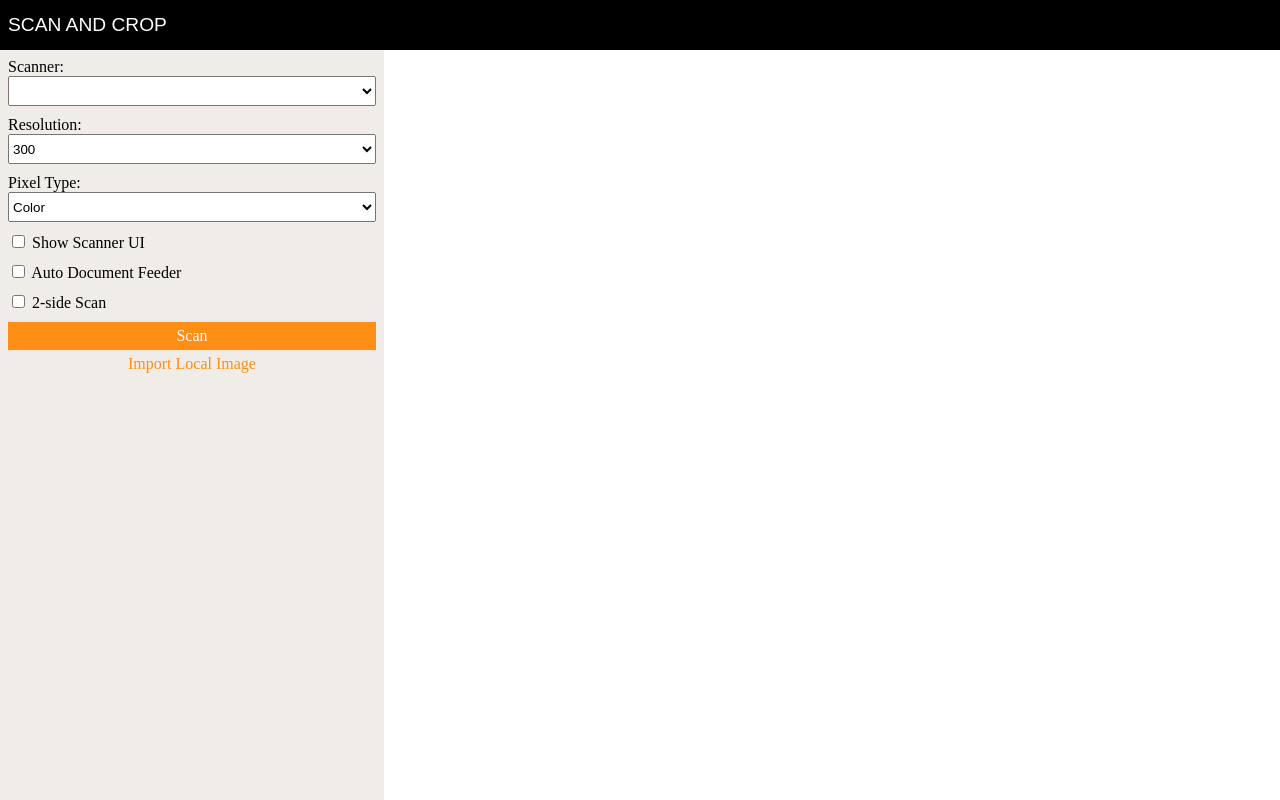
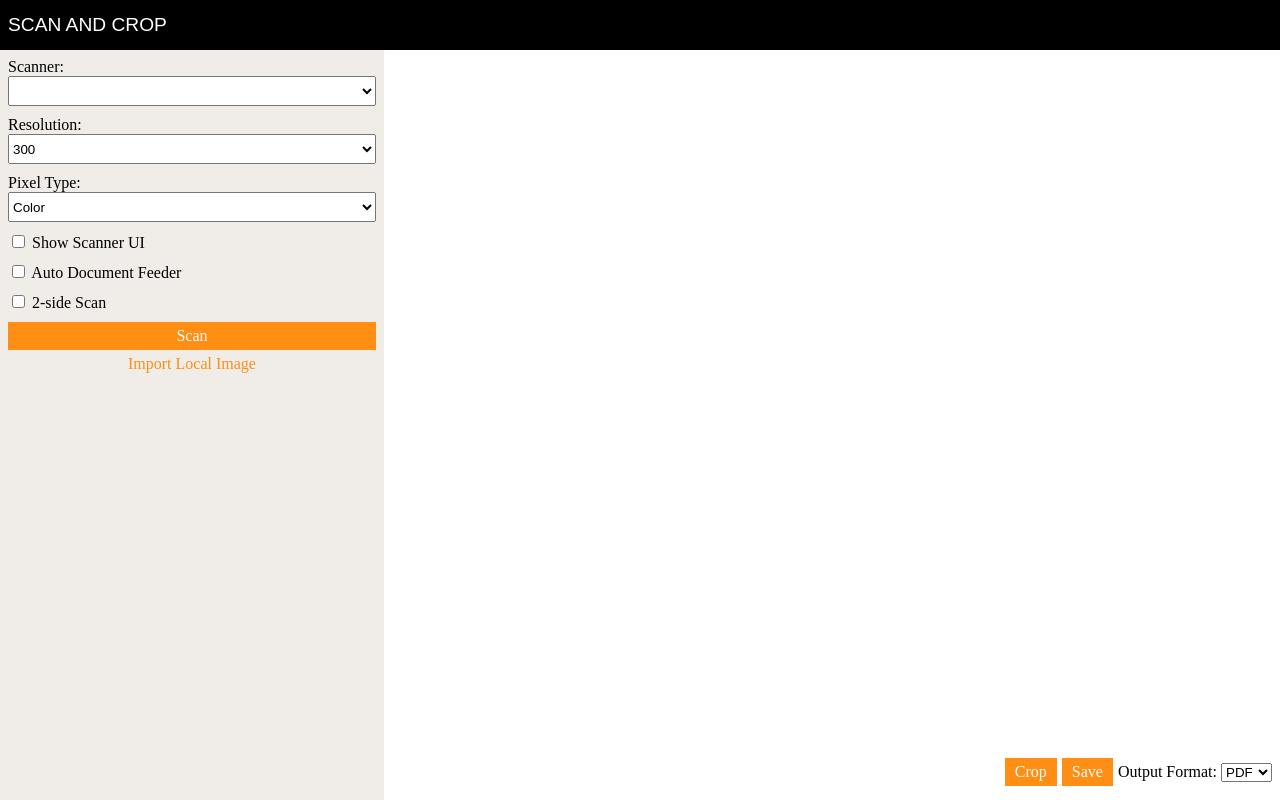
Before and after one commit to tony-xlh/Scan-and-Crop-Documents, a plain HTML site: page index.html in a window 1280 px wide. Drawn offline with Linux system fonts and the light colour scheme; a script that the page names is missing.

Commit message:
add the layout of the actions bar

```diff
--- a/index.html
+++ b/index.html
@@ -57,12 +57,12 @@
       height: calc(100% - 16px);
     }
 
-    .section select {
+    .options select {
       width: 100%;
       height: 30px;
     }
 
-    .section div {
+    .options div {
       margin-bottom: 10px;
     }
 
@@ -94,8 +94,20 @@
       color: #fea543;
     }
 
+    .actions {
+      display: flex;
+      justify-content: flex-end;
+      align-items: center;
+      height: 40px;
+    }
+
+    .actions .d-primary-btn {
+      padding: 5px 10px;
+      margin-right: 5px;
+    }
+
     #dwtcontrolContainer {
-      height: 100%;
+      height: calc(100% - 40px);
     }
 
     @media screen and (max-device-width: 600px){
@@ -173,6 +185,18 @@
       <div class="viewer">
         <div class="section" >
           <div id="dwtcontrolContainer"></div>
+          <div class="actions">
+            <a class="d-primary-btn">Crop</a>
+            <a class="d-primary-btn">Save</a>
+            <label>
+              Output Format:
+              <select id="select-format">
+                <option>PDF</option>
+                <option>JPG</option>
+                <option>PNG</option>
+              </select>
+            </label>
+          </div>
         </div>
       </div>
     </div>
```
